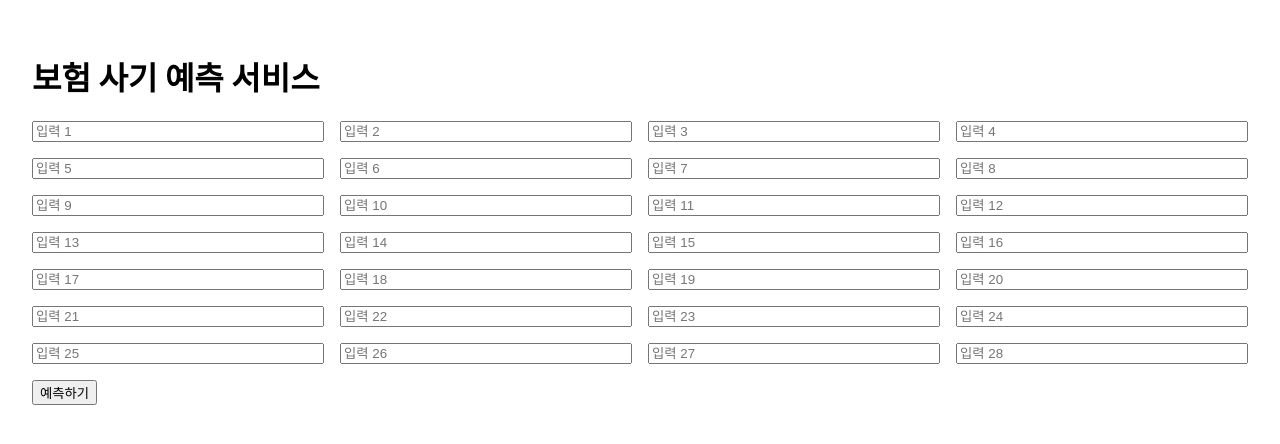
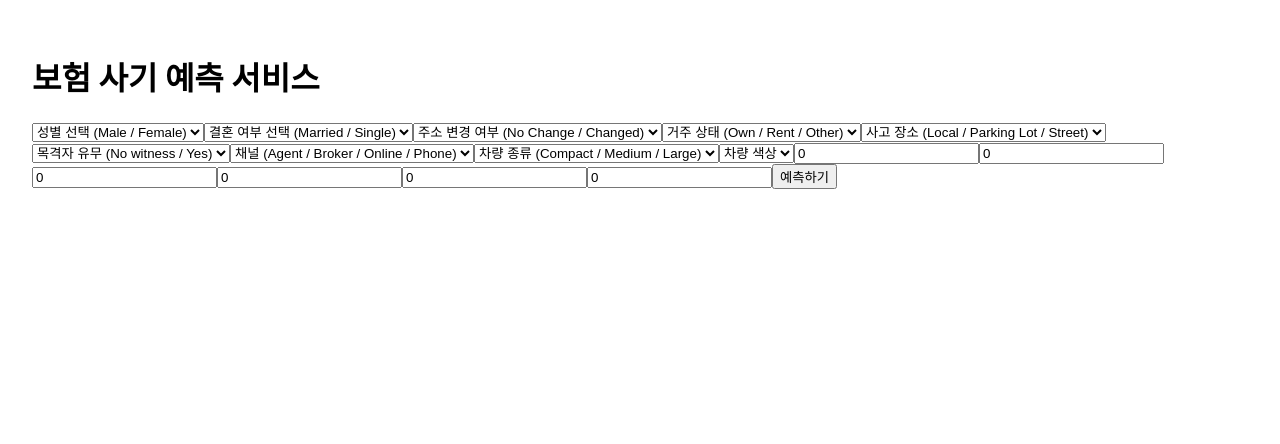
Before and after one commit to HoyoungParkme/fraud-web, a React (Create React App) app: page / in a window 1280 px wide. Shown: the top 444 px of the page. Built offline with nearby package versions, Linux system fonts and the light colour scheme.

Commit message:
Change user input

```diff
--- a/src/components/InputForm.jsx
+++ b/src/components/InputForm.jsx
@@ -1,55 +1,163 @@
-// src/components/InputForm.jsx
+import React, { useState } from "react";
 
-import { useState } from "react";
-import axios from "axios";
+export default function InputForm({ onResult }) {
+  const [formData, setFormData] = useState({
+    gender: "",
+    marital_status: "",
+    high_education_ind: 0,
+    address_change_ind: "",
+    living_status: "",
+    accident_site: "",
+    past_num_of_claims: 0,
+    witness_present_ind: "",
+    liab_prct: 0,
+    channel: "",
+    policy_report_filed_ind: 0,
+    claim_est_payout: 0,
+    age_of_vehicle: 0,
+    vehicle_category: "",
+    vehicle_color: ""
+  });
 
-export default function InputForm() {
-  const [input, setInput] = useState(Array(28).fill(""));
-  const [result, setResult] = useState(null);
-
-  const handleChange = (i, value) => {
-    const updated = [...input];
-    updated[i] = value;
-    setInput(updated);
+  const handleChange = (e) => {
+    const { name, value, type } = e.target;
+    setFormData((prev) => ({
+      ...prev,
+      [name]: type === "number" ? Number(value) : value
+    }));
   };
 
   const handleSubmit = async (e) => {
     e.preventDefault();
-    const parsedInput = input.map((v, i) =>
-      i >= 16 ? v === "true" : parseInt(v, 10)
-    );
-
-    try {
-      const res = await axios.post("https://fraud-api-m8dd.onrender.com/predict", {
-        features: parsedInput,
-      });
-      setResult(res.data);
-    } catch (err) {
-      alert("요청 중 오류 발생: " + err.message);
-    }
+    const res = await fetch("https://fraud-api-m8dd.onrender.com/predict", {
+      method: "POST",
+      headers: { "Content-Type": "application/json" },
+      body: JSON.stringify(formData)
+    });
+    const result = await res.json();
+    onResult(result);
   };
 
   return (
-    <form onSubmit={handleSubmit}>
-      <div style={{ display: "grid", gridTemplateColumns: "repeat(4, 1fr)", gap: "1rem" }}>
-        {input.map((v, i) => (
-          <input
-            key={i}
-            placeholder={`입력 ${i + 1}`}
-            value={v}
-            onChange={(e) => handleChange(i, e.target.value)}
-            required
-          />
-        ))}
-      </div>
-      <button type="submit" style={{ marginTop: "1rem" }}>예측하기</button>
+    <form onSubmit={handleSubmit} className="space-y-4 max-w-xl mx-auto">
+      {/* Text-based select fields */}
+      <select name="gender" value={formData.gender} onChange={handleChange} required className="w-full p-2 rounded">
+        <option value="" disabled>성별 선택 (Male / Female)</option>
+        <option value="Male">Male</option>
+        <option value="Female">Female</option>
+      </select>
 
-      {result && (
-        <div style={{ marginTop: "2rem" }}>
-          <p><strong>사기 확률:</strong> {(result.fraud_prob * 100).toFixed(2)}%</p>
-          <p><strong>사기 여부:</strong> {result.fraud ? "사기" : "정상"}</p>
-        </div>
-      )}
+      <select name="marital_status" value={formData.marital_status} onChange={handleChange} required className="w-full p-2 rounded">
+        <option value="" disabled>결혼 여부 선택 (Married / Single)</option>
+        <option value="Married">Married</option>
+        <option value="Single">Single</option>
+      </select>
+
+      <select name="address_change_ind" value={formData.address_change_ind} onChange={handleChange} required className="w-full p-2 rounded">
+        <option value="" disabled>주소 변경 여부 (No Change / Changed)</option>
+        <option value="No Change">No Change</option>
+        <option value="Changed">Changed</option>
+      </select>
+
+      <select name="living_status" value={formData.living_status} onChange={handleChange} required className="w-full p-2 rounded">
+        <option value="" disabled>거주 상태 (Own / Rent / Other)</option>
+        <option value="Own">Own</option>
+        <option value="Rent">Rent</option>
+        <option value="Other">Other</option>
+      </select>
+
+      <select name="accident_site" value={formData.accident_site} onChange={handleChange} required className="w-full p-2 rounded">
+        <option value="" disabled>사고 장소 (Local / Parking Lot / Street)</option>
+        <option value="Local">Local</option>
+        <option value="Parking Lot">Parking Lot</option>
+        <option value="Street">Street</option>
+      </select>
+
+      <select name="witness_present_ind" value={formData.witness_present_ind} onChange={handleChange} required className="w-full p-2 rounded">
+        <option value="" disabled>목격자 유무 (No witness / Yes)</option>
+        <option value="No witness">No witness</option>
+        <option value="Yes">Yes</option>
+      </select>
+
+      <select name="channel" value={formData.channel} onChange={handleChange} required className="w-full p-2 rounded">
+        <option value="" disabled>채널 (Agent / Broker / Online / Phone)</option>
+        <option value="Agent">Agent</option>
+        <option value="Broker">Broker</option>
+        <option value="Online">Online</option>
+        <option value="Phone">Phone</option>
+      </select>
+
+      <select name="vehicle_category" value={formData.vehicle_category} onChange={handleChange} required className="w-full p-2 rounded">
+        <option value="" disabled>차량 종류 (Compact / Medium / Large)</option>
+        <option value="Compact">Compact</option>
+        <option value="Medium">Medium</option>
+        <option value="Large">Large</option>
+      </select>
+
+      <select name="vehicle_color" value={formData.vehicle_color} onChange={handleChange} required className="w-full p-2 rounded">
+        <option value="" disabled>차량 색상</option>
+        <option value="black">black</option>
+        <option value="white">white</option>
+        <option value="gray">gray</option>
+        <option value="red">red</option>
+        <option value="blue">blue</option>
+        <option value="silver">silver</option>
+        <option value="other">other</option>
+      </select>
+
+      {/* 숫자 입력 필드 */}
+      <input
+        type="number"
+        name="high_education_ind"
+        value={formData.high_education_ind}
+        onChange={handleChange}
+        placeholder="고등교육 여부 (0 또는 1)"
+        className="w-full p-2 rounded"
+      />
+      <input
+        type="number"
+        name="past_num_of_claims"
+        value={formData.past_num_of_claims}
+        onChange={handleChange}
+        placeholder="과거 클레임 수 (예: 0)"
+        className="w-full p-2 rounded"
+      />
+      <input
+        type="number"
+        name="liab_prct"
+        value={formData.liab_prct}
+        onChange={handleChange}
+        placeholder="책임 비율 (0~100)"
+        className="w-full p-2 rounded"
+      />
+      <input
+        type="number"
+        name="policy_report_filed_ind"
+        value={formData.policy_report_filed_ind}
+        onChange={handleChange}
+        placeholder="정책 보고 여부 (0 또는 1)"
+        className="w-full p-2 rounded"
+      />
+      <input
+        type="number"
+        name="claim_est_payout"
+        value={formData.claim_est_payout}
+        onChange={handleChange}
+        placeholder="청구 예상 금액 (예: 2700)"
+        className="w-full p-2 rounded"
+      />
+      <input
+        type="number"
+        name="age_of_vehicle"
+        value={formData.age_of_vehicle}
+        onChange={handleChange}
+        placeholder="차량 연식 (예: 8)"
+        className="w-full p-2 rounded"
+      />
+
+      <button type="submit" className="w-full bg-black text-white py-2 rounded mt-4">
+        예측하기
+      </button>
     </form>
   );
 }
```
